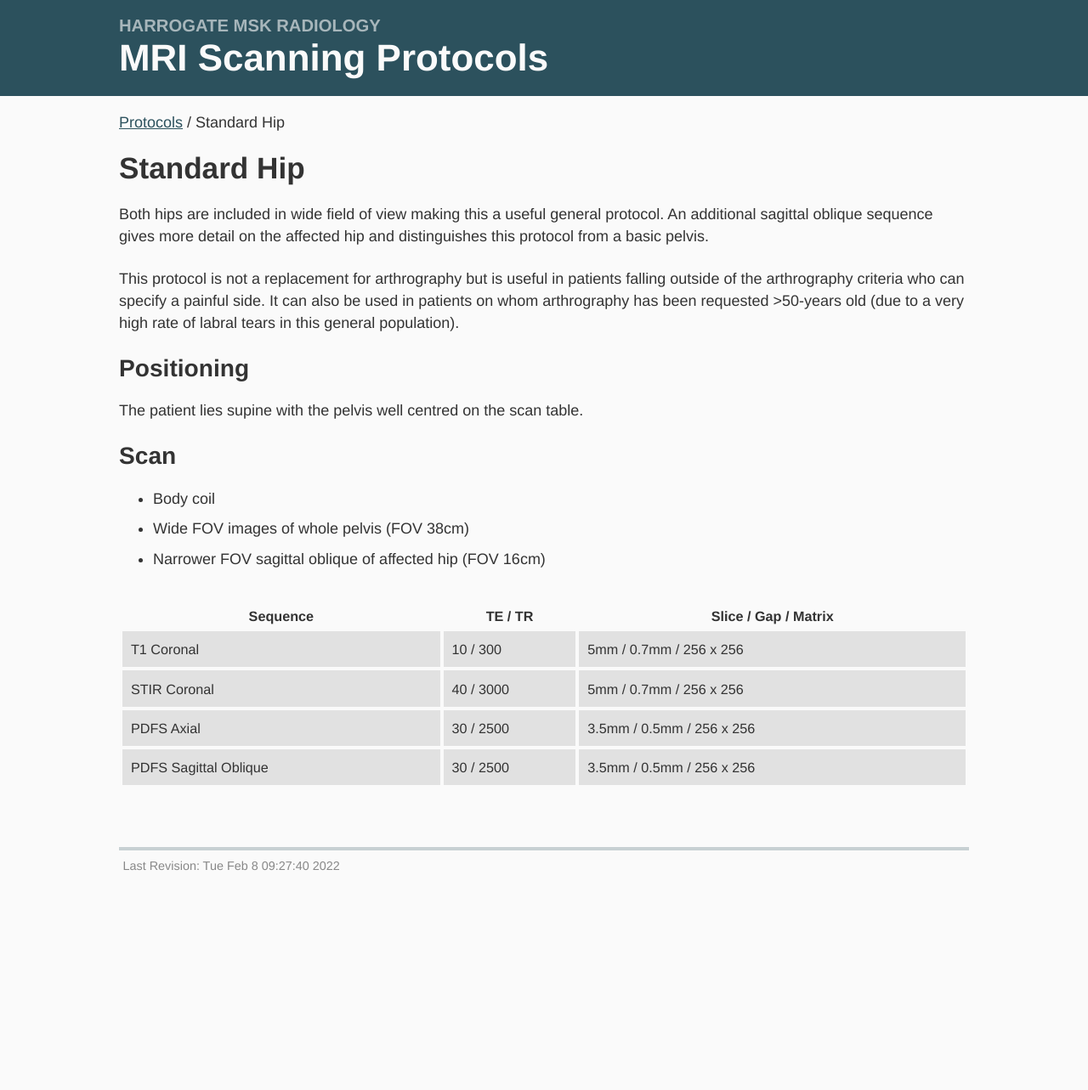
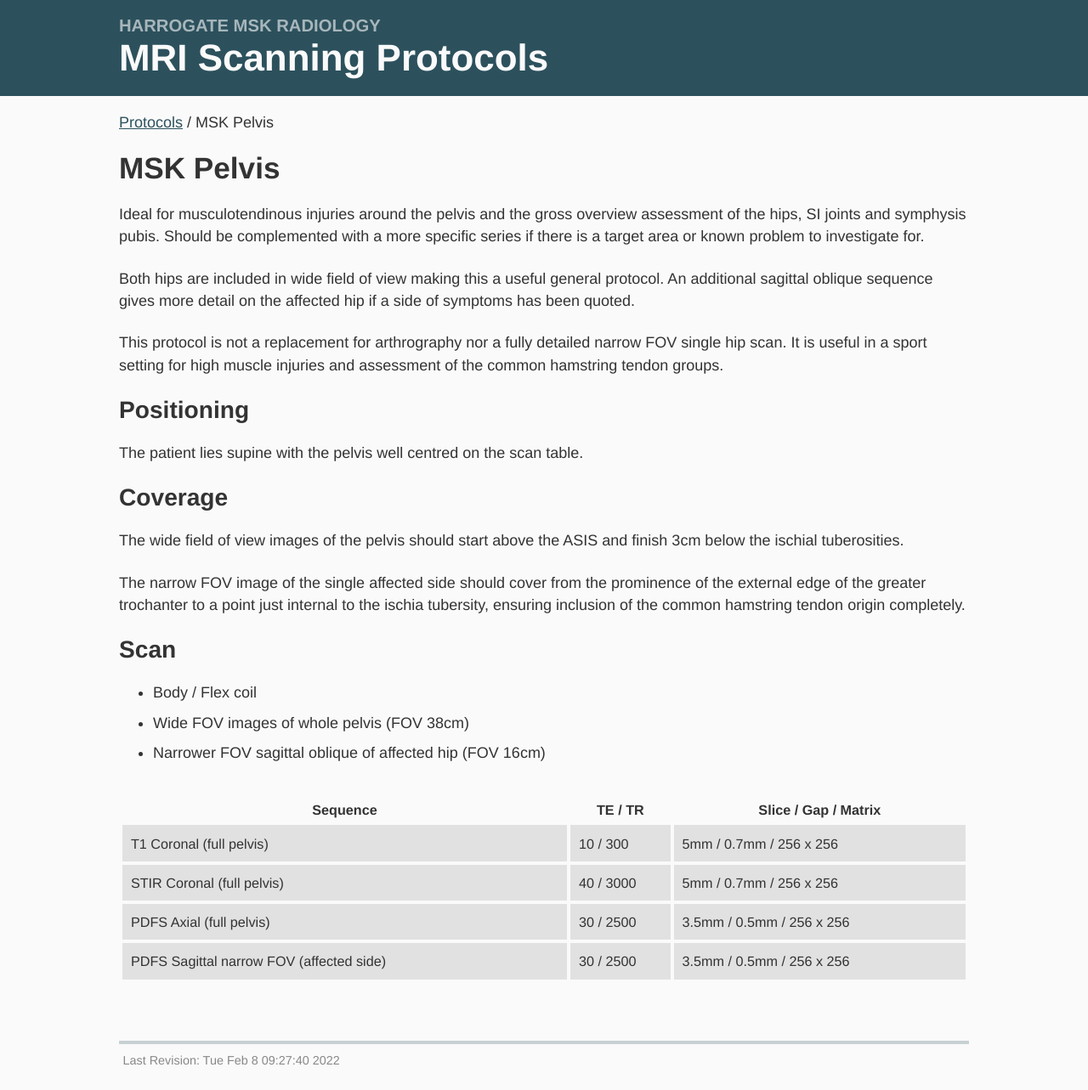
Before and after one commit to harrogatemsk/harrogatemsk.github.io, a Jekyll site: the page built from _protocols/standard-hip.md, in a window 1280 px wide. Shown: the whole page at 85% size. Built offline with Jekyll 4.4.1, drawn with Linux system fonts in a browser that asks for light colours; some web fonts are replaced; before the commit the page ends 1055 px from its top, so only the background shows below that.

Commit message:
Update standard-hip.md

```diff
--- a/_protocols/standard-hip.md
+++ b/_protocols/standard-hip.md
@@ -1,25 +1,33 @@
 ---
-title: Standard Hip
+title: MSK Pelvis
 body_part: pelvis
-desciption: Standard hip MRI protocol
+desciption: Musculoskeletal Pelvis
 published: true
 ---
 
-Both hips are included in wide field of view making this a useful general protocol. An additional sagittal oblique sequence gives more detail on the affected hip and distinguishes this protocol from a basic pelvis.
+Ideal for musculotendinous injuries around the pelvis and the gross overview assessment of the hips, SI joints and symphysis pubis. Should be complemented with a more specific series if there is a target area or known problem to investigate for.
 
-This protocol is not a replacement for arthrography but is useful in patients falling outside of the arthrography criteria who can specify a painful side. It can also be used in patients on whom arthrography has been requested >50-years old (due to a very high rate of labral tears in this general population).
+Both hips are included in wide field of view making this a useful general protocol. An additional sagittal oblique sequence gives more detail on the affected hip if a side of symptoms has been quoted.
+
+This protocol is not a replacement for arthrography nor a fully detailed narrow FOV single hip scan. It is useful in a sport setting for high muscle injuries and assessment of the common hamstring tendon groups.
 
 ### Positioning
 The patient lies supine with the pelvis well centred on the scan table.
 
+### Coverage
+
+The wide field of view images of the pelvis should start above the ASIS and finish 3cm below the ischial tuberosities.
+
+The narrow FOV image of the single affected side should cover from the prominence of the external edge of the greater trochanter to a point just internal to the ischia tubersity, ensuring inclusion of the common hamstring tendon origin completely.
+
 ### Scan
-- Body coil
+- Body / Flex coil
 - Wide FOV images of whole pelvis (FOV 38cm)
 - Narrower FOV sagittal oblique of affected hip (FOV 16cm)
 
 | Sequence              | TE / TR           | Slice / Gap / Matrix      |
 | ---                   | ---               | ---                       |
-| T1 Coronal 			| 10 / 300			| 5mm / 0.7mm / 256 x 256	|
-| STIR Coronal			| 40 / 3000			| 5mm / 0.7mm / 256 x 256	|
-| PDFS Axial			| 30 / 2500			| 3.5mm / 0.5mm / 256 x 256	|
-| PDFS Sagittal Oblique | 30 / 2500			| 3.5mm / 0.5mm / 256 x 256	|
+| T1 Coronal 	(full pelvis)		| 10 / 300			| 5mm / 0.7mm / 256 x 256	|
+| STIR Coronal (full pelvis)			| 40 / 3000			| 5mm / 0.7mm / 256 x 256	|
+| PDFS Axial (full pelvis)			| 30 / 2500			| 3.5mm / 0.5mm / 256 x 256	|
+| PDFS Sagittal narrow FOV (affected side) | 30 / 2500			| 3.5mm / 0.5mm / 256 x 256	|
```
